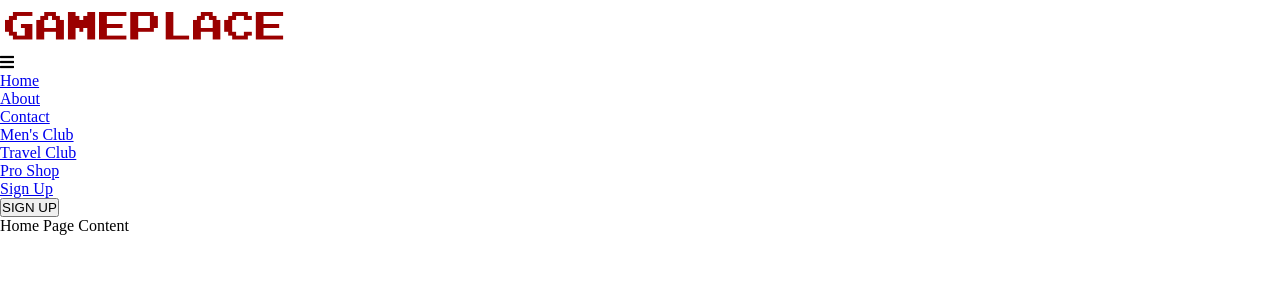
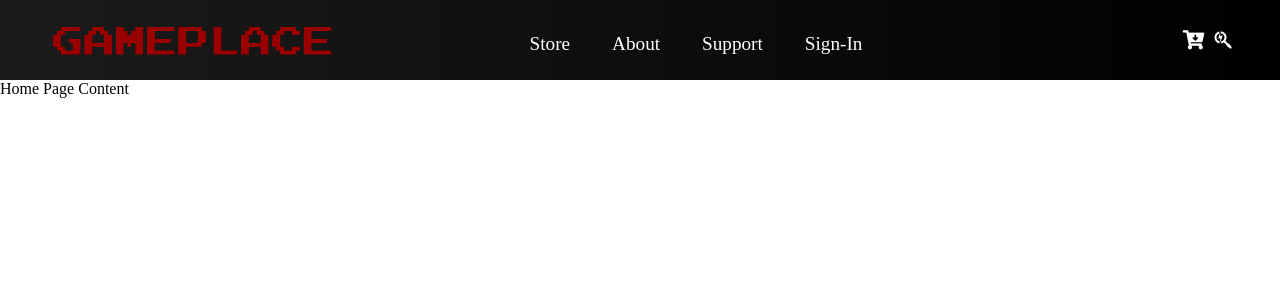
Before and after one commit to NCunningham12/react-gameplace, a React (Create React App) app: page / in a window 1280 px wide. Shown: the top 300 px of the page. Built offline with nearby package versions, Linux system fonts and the light colour scheme.

Commit message:
Initial Navbar set up

```diff
--- a/src/components/Navbar.css
+++ b/src/components/Navbar.css
@@ -0,0 +1,76 @@
+.navbar {
+  background: linear-gradient(90deg, rgb(27, 27, 27) 0%, rgb(0, 0, 0) 100%);
+  height: 80px;
+  display: flex;
+  flex-direction: row;
+  justify-content: center;
+  position: sticky;
+  font-size: 1.2rem;
+  z-index: 999;
+}
+
+.navbar-container {
+  display: flex;
+  justify-content: space-evenly;
+  align-items: center;
+  height: 80px;
+  width: 100%;
+}
+
+.navbar-logo {
+  display: flex;
+  cursor: pointer;
+  margin-right: 10%;
+  margin-left: none;
+}
+
+.nav-menu {
+  display: flex;
+  list-style: none;
+  grid-template-columns: repeat(4. auto);
+  grid-gap: 10px;
+  text-align: center;
+  justify-content: flex-end;
+
+}
+
+.nav-item {
+  height: 80px;
+}
+
+.nav-links {
+  display: flex;
+  color: #fff;
+  text-decoration: none;
+  align-items: center;
+  height: 90%;
+  padding: 0.5rem 1rem;
+  white-space: nowrap;
+}
+
+.menu-icon {
+  display: none;
+}
+
+.nav-links-mobile {
+  display: none;
+}
+
+.icons {
+  display: flex;
+  justify-content:space-between;
+  margin-left: 20%;
+}
+
+.cart {
+  color: #fff;
+  display: flex;
+  margin-right: 10px;
+  text-decoration: none;
+}
+
+.search {
+  color: #fff;
+  display: flex;
+  text-decoration: none;
+}
--- a/src/components/Navbar.js
+++ b/src/components/Navbar.js
@@ -1,28 +1,12 @@
-import React, { useEffect, useState } from 'react';
+import React, { useState } from 'react';
 import { Link } from 'react-router-dom';
-import { Button } from './Button';
 import './Navbar.css';
 
 function Navbar() {
   const [click, setClick] = useState(false);
-  const [button, setButton] = useState(true);
 
   const handleClick = () => setClick(!click);
   const closeMobileMenu = () => setClick(false);
-
-  const showButton = () => {
-    if (window.innerWidth <= 960) {
-      setButton(false);
-    } else {
-      setButton(true);
-    }
-  };
-
-  window.addEventListener('resize', showButton);
-
-  useEffect(() => {
-    showButton();
-  }, []);
 
   return (
     <>
@@ -41,7 +25,7 @@ function Navbar() {
           <ul className={click ? 'nav-menu active' : 'nav-menu'}>
             <li className="nav-item">
               <Link to="/" className="nav-links" onClick={closeMobileMenu}>
-                Home
+                Store
               </Link>
             </li>
             <li className="nav-item">
@@ -51,51 +35,35 @@ function Navbar() {
             </li>
             <li className="nav-item">
               <Link
-                to="/contact"
+                to="/support"
                 className="nav-links"
                 onClick={closeMobileMenu}
               >
-                Contact
+                Support
               </Link>
             </li>
             <li className="nav-item">
               <Link
-                to="/mens-club"
+                to="/sign-in"
                 className="nav-links"
                 onClick={closeMobileMenu}
               >
-                Men's Club
-              </Link>
-            </li>
-            <li className="nav-item">
-              <Link
-                to="/travel-club"
-                className="nav-links"
-                onClick={closeMobileMenu}
-              >
-                Travel Club
-              </Link>
-            </li>
-            <li className="nav-item">
-              <Link
-                to="/pro-shop"
-                className="nav-links"
-                onClick={closeMobileMenu}
-              >
-                Pro Shop
-              </Link>
-            </li>
-            <li className="nav-item">
-              <Link
-                to="/sign-up"
-                className="nav-links-mobile"
-                onClick={closeMobileMenu}
-              >
-                Sign Up
+                Sign-In
               </Link>
             </li>
           </ul>
-          {button && <Button buttonStyle="btn--outline">SIGN UP</Button>}
+          <div className="icons">
+            <div className="cart-icon">
+              <Link className='cart' to='/cart'>
+                <i className='fa fa-cart-arrow-down' />
+              </Link>
+            </div>
+            <div className="magnify">
+              <Link className='search' to='/search'>
+                <i className="fab fa-searchengin" />
+              </Link>
+            </div>
+          </div>
         </div>
       </nav>
     </>
```
